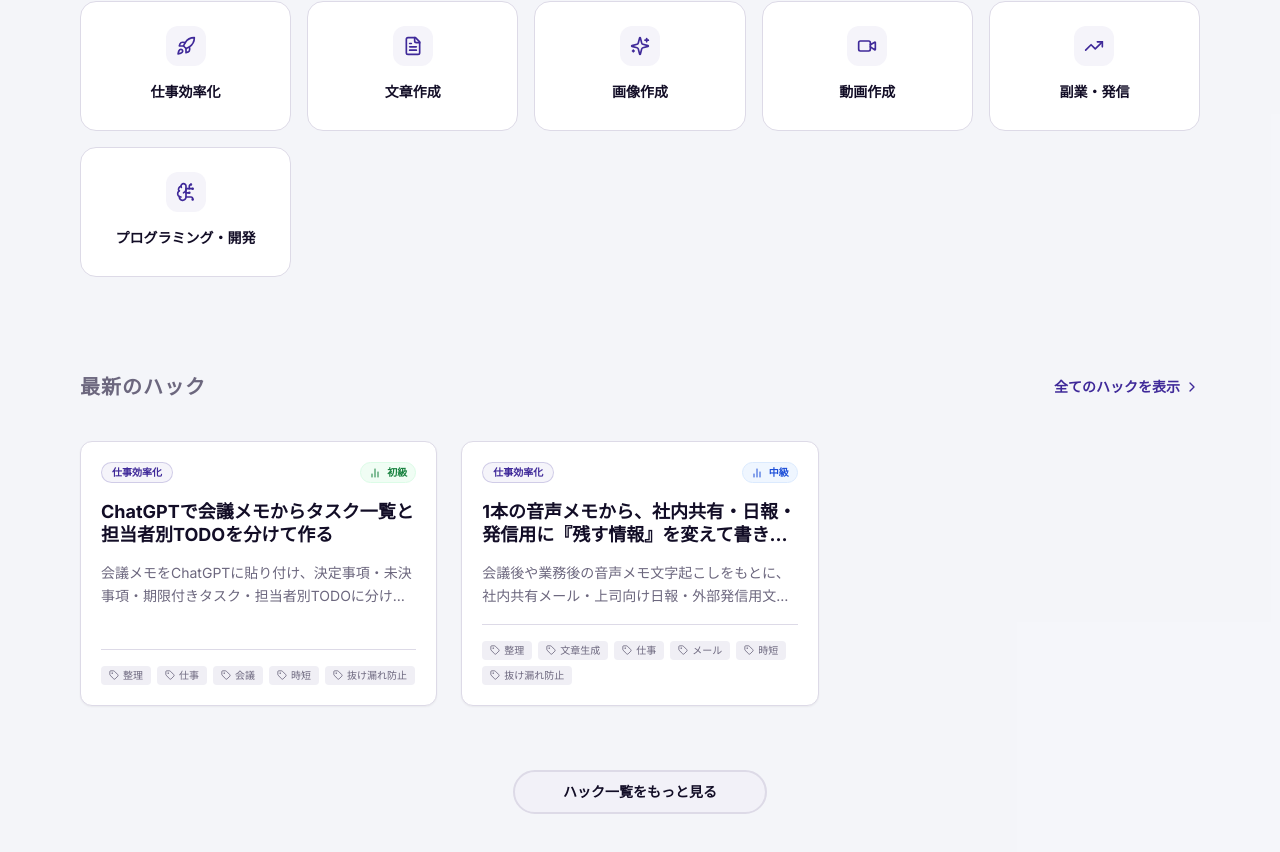
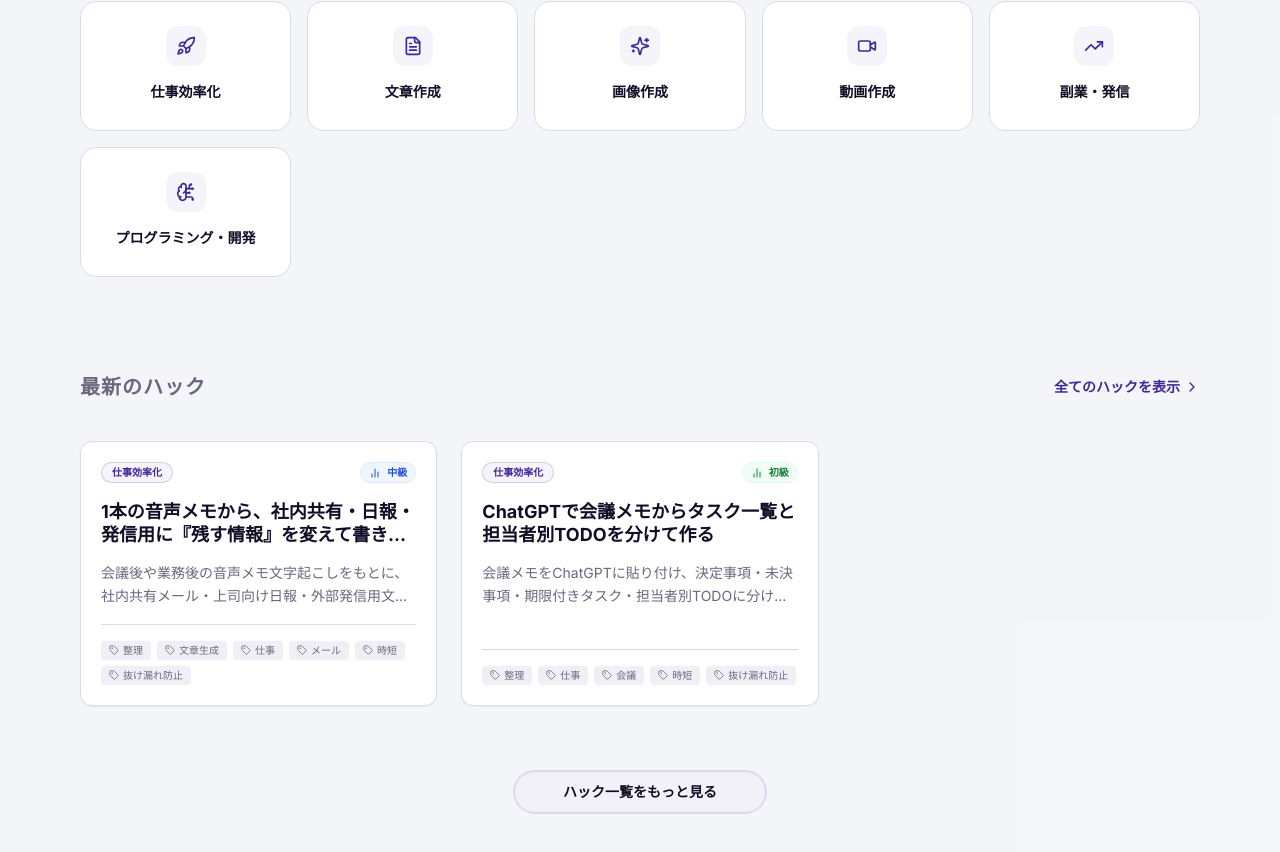
Before and after one commit to tools-labo/hakumiru, a Next.js app: page / in a window 1280 px wide. Shown: the part 649-1501 px from the top of the page. Built offline with nearby package versions, Linux system fonts and the light colour scheme.

Commit message:
Update page.tsx

```diff
--- a/src/app/page.tsx
+++ b/src/app/page.tsx
@@ -2,12 +2,20 @@
 import { Header } from "@/components/Header";
 import { HackCard } from "@/components/HackCard";
 import { Button } from "@/components/ui/button";
-import { BrainCircuit, Rocket, Sparkles, TrendingUp, ChevronRight, Search, FileText, Video } from "lucide-react";
-import hacksData from "@/app/lib/hacks.json";
-import { Hack } from "@/app/lib/types";
+import {
+  BrainCircuit,
+  Rocket,
+  Sparkles,
+  TrendingUp,
+  ChevronRight,
+  Search,
+  FileText,
+  Video,
+} from "lucide-react";
+import { getPublishedHacks } from "@/app/lib/hacks";
 
 export default function Home() {
-  const featuredHacks = (hacksData as Hack[]).slice(0, 6);
+  const featuredHacks = getPublishedHacks().slice(0, 6);
 
   const categoriesList = [
     { name: "仕事効率化", icon: <Rocket className="w-5 h-5" /> },
@@ -39,7 +47,11 @@
             </div>
 
             <div className="max-w-xl mx-auto">
-              <Button size="lg" className="h-14 px-10 font-bold text-lg rounded-full shadow-lg hover:shadow-xl transition-all" asChild>
+              <Button
+                size="lg"
+                className="h-14 px-10 font-bold text-lg rounded-full shadow-lg hover:shadow-xl transition-all"
+                asChild
+              >
                 <Link href="/hacks" className="flex items-center gap-2">
                   <Search className="w-5 h-5" />
                   ハックを探す
@@ -52,8 +64,13 @@
 
       <section className="container mx-auto px-4 py-16 max-w-6xl">
         <div className="flex items-center justify-between mb-10">
-          <h2 className="text-xl font-black uppercase tracking-wider text-muted-foreground">カテゴリー</h2>
-          <Link href="/hacks" className="text-sm font-bold text-primary hover:underline flex items-center gap-1">
+          <h2 className="text-xl font-black uppercase tracking-wider text-muted-foreground">
+            カテゴリー
+          </h2>
+          <Link
+            href="/hacks"
+            className="text-sm font-bold text-primary hover:underline flex items-center gap-1"
+          >
             全て見る <ChevronRight className="w-4 h-4" />
           </Link>
         </div>
@@ -73,11 +90,19 @@
 
       <section className="container mx-auto px-4 py-8 max-w-6xl">
         <div className="flex items-center justify-between mb-10">
-          <h2 className="text-xl font-black uppercase tracking-wider text-muted-foreground">最新のハック</h2>
-          <Link href="/hacks" className="text-sm font-bold text-primary hover:underline flex items-center gap-1">
+          <h2 className="text-xl font-black uppercase tracking-wider text-muted-foreground">
+            最新のハック
+          </h2>
+          <Link
+            href="/hacks"
+            className="text-sm font-bold text-primary hover:underline flex items-center gap-1"
+          >
             全てのハックを表示 <ChevronRight className="w-4 h-4" />
           </Link>
         </div>
+
+        {featuredHacks.length > 0 ? (
+          <>
             <div className="grid grid-cols-1 md:grid-cols-2 lg:grid-cols-3 gap-6">
               {featuredHacks.map((hack) => (
                 <HackCard key={hack.id} hack={hack} />
@@ -89,6 +114,12 @@
                 <Link href="/hacks">ハック一覧をもっと見る</Link>
               </Button>
             </div>
+          </>
+        ) : (
+          <div className="bg-white rounded-2xl border p-10 text-center text-muted-foreground">
+            公開中のハックはまだありません
+          </div>
+        )}
       </section>
     </div>
   );
```
Lines whose indentation alone changed are shown as unchanged.
